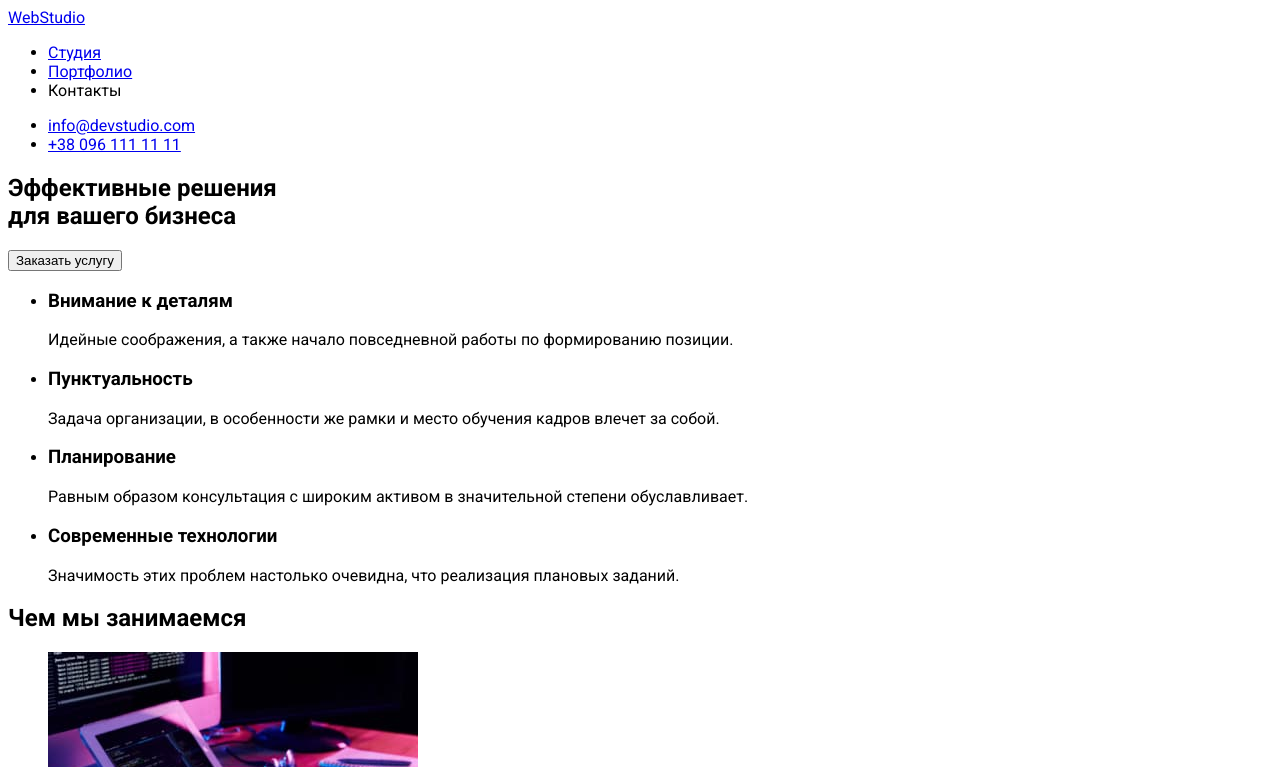
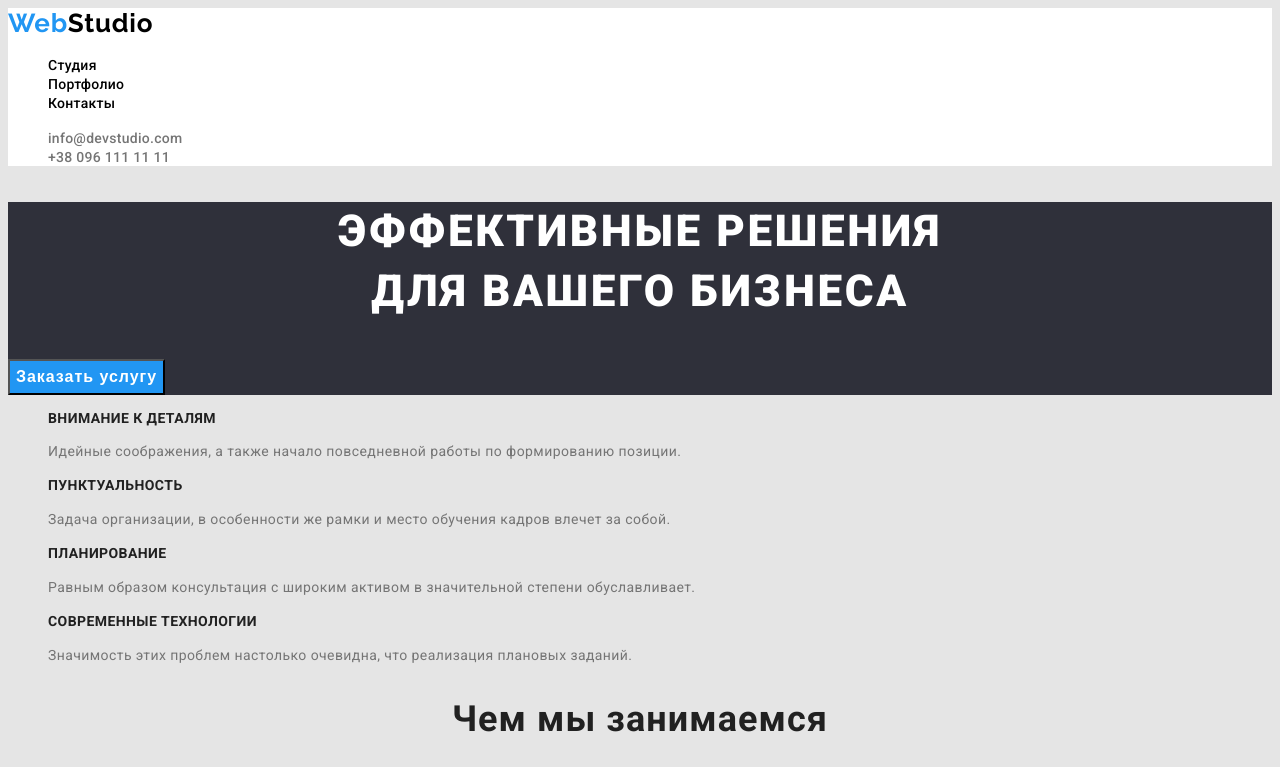
Before and after one commit to VKarina/goit-markup-hw-02, a plain HTML site: page index.html in a window 1280 px wide. Shown: the top 767 px of the page. Drawn offline with Linux system fonts and the light colour scheme.

Commit message:
with css

```diff
--- a/css/styles.css
+++ b/css/styles.css
@@ -3,7 +3,162 @@ Roboto medium(500)
 Roboto black (900)
 Roboto bold
 Roboto regular (400)
+colors
+#000000 Studio
+#2196F3 Web, accent e-mail, кнопки
+#212121 студия, портфолио, контакты, заголовки во второй секции, чем мы занимаемся
+#757575 tel number, текст параграфов во второй секции
+#2F303A background-color Эффективные решения
+#FFFFFF Эффективные решения, надпись на кнопке "заказать"
+#F5F4FA main background color
 */
+:root {
+  --accent-color: #2196f3;
+  --secondary-title-color: #212121;
+  --main-title-color: #ffffff;
+  --main-text-color: #757575;
+  --button-color: #f5f4fa;
+}
+
+.list {
+  list-style: none;
+}
+.link {
+  text-decoration: none;
+}
 body {
   font-family: "Roboto", sans-serif;
+  background-color: #e5e5e5;
 }
+.logo {
+  font-family: Raleway;
+  font-weight: 700;
+  font-size: 26px;
+  line-height: 1.19;
+  letter-spacing: 0.03em;
+}
+.logo-web {
+  color: #2196f3;
+}
+.logo-header {
+  color: #000000;
+}
+.logo-footer {
+  color: #ffffff;
+}
+
+/* Header */
+.header-section {
+  background-color: #ffffff;
+}
+.header-link {
+  color: var(--first-title-color);
+  font-weight: 500;
+  font-size: 14px;
+  line-height: 1.14;
+  letter-spacing: 0.02em;
+}
+.header-link:hover,
+.header-link:focus {
+  color: var(--accent-color);
+}
+.header-contacts {
+  font-weight: 500;
+  font-size: 14px;
+  line-height: 1.14;
+  letter-spacing: 0.02em;
+  color: var(--main-text-color);
+}
+.header-contacts:hover,
+.header-contacts:focus {
+  color: var(--accent-color);
+}
+/* Hero */
+.hero-section {
+  background-color: #2f303a;
+}
+.hero-title {
+  font-weight: 900;
+  font-size: 44px;
+  line-height: 1.36;
+  text-align: center;
+  letter-spacing: 0.06em;
+  text-transform: uppercase;
+  color: var(--main-title-color);
+}
+.main-btn {
+  font-weight: 600;
+  font-size: 16px;
+  line-height: 1.87;
+  align-items: center;
+  text-align: center;
+  letter-spacing: 0.06em;
+  color: #ffffff;
+  background-color: #2196f3;
+}
+/* Advantages */
+.advantages-title {
+  font-weight: 700;
+  font-size: 14px;
+  line-height: 1.14;
+  letter-spacing: 0.03em;
+  text-transform: uppercase;
+  color: var(--secondary-title-color);
+}
+.advantages-text {
+  font-weight: 400;
+  font-size: 14px;
+  line-height: 1.71;
+  letter-spacing: 0.03em;
+  color: var(--main-text-color);
+}
+/* Examples */
+.examples-title,
+.team-title {
+  font-weight: 700;
+  font-size: 36px;
+  line-height: 1.17;
+  text-align: center;
+  letter-spacing: 0.03em;
+  color: var(--secondary-title-color);
+}
+/* Our team */
+.team-section {
+  background-color: #f5f4fa;
+}
+.team-name {
+  font-weight: 500;
+  font-size: 16px;
+  line-height: 1.19;
+  text-align: center;
+  letter-spacing: 0.03em;
+  color: var(--secondary-title-color);
+}
+.team-job {
+  font-weight: 400;
+  font-size: 16px;
+  line-height: 1.18;
+  text-align: center;
+  letter-spacing: 0.03em;
+  color: var(--main-text-color);
+}
+/* Footer */
+.footer-section {
+  background-color: #2f303a;
+}
+.footer-contacts {
+  font-style: normal;
+  font-weight: 400;
+  font-size: 14px;
+  line-height: 24px;
+  letter-spacing: 0.03em;
+  color: rgba(255, 255, 255, 0.6);
+}
+.footer-address {
+  font-style: normal;
+  font-weight: 400;
+  font-size: 14px;
+  line-height: 1.71;
+  letter-spacing: 0.03em;
+  color: #ffffff;
+}
--- a/index.html
+++ b/index.html
@@ -15,58 +15,70 @@
   </head>
   <body>
     <!-- Шапка сайта -->
-    <header>
+    <header class="header-section">
       <nav>
-        <a href="./index.html" lang="en">WebStudio</a>
-        <ul>
-          <li><a href="./index.html">Студия</a></li>
-          <li><a href="./portfolio.html">Портфолио</a></li>
-          <li>Контакты</li>
+        <a href="./index.html" lang="en" class="logo link logo-header"
+          ><span class="logo-web">Web</span>Studio</a
+        >
+        <ul class="list">
+          <li><a href="./index.html" class="link header-link">Студия</a></li>
+          <li>
+            <a href="./portfolio.html" class="link header-link">Портфолио</a>
+          </li>
+          <li><a href="" class="link header-link">Контакты</a></li>
         </ul>
       </nav>
-      <ul>
-        <li><a href="mailto:info@devstudio.com">info@devstudio.com</a></li>
-        <li><a href="tel:+380961111111">+38 096 111 11 11</a></li>
+      <ul class="list">
+        <li>
+          <a href="mailto:info@devstudio.com" class="link header-contacts"
+            >info@devstudio.com</a
+          >
+        </li>
+        <li>
+          <a href="tel:+380961111111" class="link header-contacts"
+            >+38 096 111 11 11</a
+          >
+        </li>
       </ul>
     </header>
     <main>
       <!-- Герой -->
-      <section>
-        <h1>
+      <section class="hero-section">
+        <h1 class="hero-title">
           Эффективные решения <br />
           для вашего бизнеса
         </h1>
-        <button type="button">Заказать услугу</button>
+        <button type="button" class="main-btn">Заказать услугу</button>
       </section>
 
       <!-- Преимущества -->
       <section>
         <h2 hidden>Преимущества</h2>
-        <ul>
+        <ul class="list">
           <li>
-            <h3>Внимание к деталям</h3>
-            <p>
+            <h3 class="advantages-title">Внимание к деталям</h3>
+            <p class="advantages-text">
               Идейные соображения, а также начало повседневной работы по
               формированию позиции.
             </p>
           </li>
           <li>
-            <h3>Пунктуальность</h3>
-            <p>
+            <h3 class="advantages-title">Пунктуальность</h3>
+            <p class="advantages-text">
               Задача организации, в особенности же рамки и место обучения кадров
               влечет за собой.
             </p>
           </li>
           <li>
-            <h3>Планирование</h3>
-            <p>
+            <h3 class="advantages-title">Планирование</h3>
+            <p class="advantages-text">
               Равным образом консультация с широким активом в значительной
               степени обуславливает.
             </p>
           </li>
           <li>
-            <h3>Современные технологии</h3>
-            <p>
+            <h3 class="advantages-title">Современные технологии</h3>
+            <p class="advantages-text">
               Значимость этих проблем настолько очевидна, что реализация
               плановых заданий.
             </p>
@@ -76,8 +88,8 @@
 
       <!-- Примеры -->
       <section>
-        <h2>Чем мы занимаемся</h2>
-        <ul>
+        <h2 class="examples-title">Чем мы занимаемся</h2>
+        <ul class="list">
           <li>
             <img
               src="./images/box1.jpg"
@@ -103,40 +115,46 @@
       </section>
 
       <!-- Наша командра -->
-      <section>
-        <h2>Наша команда</h2>
-        <ul>
+      <section class="team-section">
+        <h2 class="team-title">Наша команда</h2>
+        <ul class="list">
           <li>
             <img src="./images/img1.jpg" alt="Игорь Демьяненко" width="270" />
-            <h3>Игорь Демьяненко</h3>
-            <p>Product Designer</p>
+            <h3 class="team-name">Игорь Демьяненко</h3>
+            <p class="team-job">Product Designer</p>
           </li>
           <li>
             <img src="./images/img2.jpg" alt="Ольга Репина" width="270" />
-            <h3>Ольга Репина</h3>
-            <p>Frontend developer</p>
+            <h3 class="team-name">Ольга Репина</h3>
+            <p class="team-job">Frontend developer</p>
           </li>
           <li>
             <img src="./images/img3.jpg" alt="Николай Тарасов" width="270" />
-            <h3>Николай Тарасов</h3>
-            <p>Marketing</p>
+            <h3 class="team-name">Николай Тарасов</h3>
+            <p class="team-job">Marketing</p>
           </li>
           <li>
             <img src="./images/img4.jpg" alt="Михаил Ермаков" width="270" />
-            <h3>Михаил Ермаков</h3>
-            <p>UI Designer</p>
+            <h3 class="team-name">Михаил Ермаков</h3>
+            <p class="team-job">UI Designer</p>
           </li>
         </ul>
       </section>
     </main>
 
     <!-- Футер -->
-    <footer>
+    <footer class="footer-section">
+      <a href="./index.html" class="logo link logo-footer"
+        ><span class="logo-web">Web</span>Studio</a
+      >
       <address>
-        <a href="./index.html">WebStudio</a><br />
-        г. Киев, пр-т Леси Украинки, 26<br />
-        <a href="mailto:info@example.com">info@example.com</a><br />
-        <a href="tel:+380991111111">+38 099 111 11 11</a>
+        <div class="footer-address">г. Киев, пр-т Леси Украинки, 26</div>
+        <a href="mailto:info@example.com" class="link footer-contacts"
+          >info@example.com</a
+        ><br />
+        <a href="tel:+380991111111" class="link footer-contacts"
+          >+38 099 111 11 11</a
+        >
       </address>
     </footer>
   </body>
```
Also changed, not shown: portfolio.html (+26 -17 lines), images/port2.jpg, images/port3.jpg.
